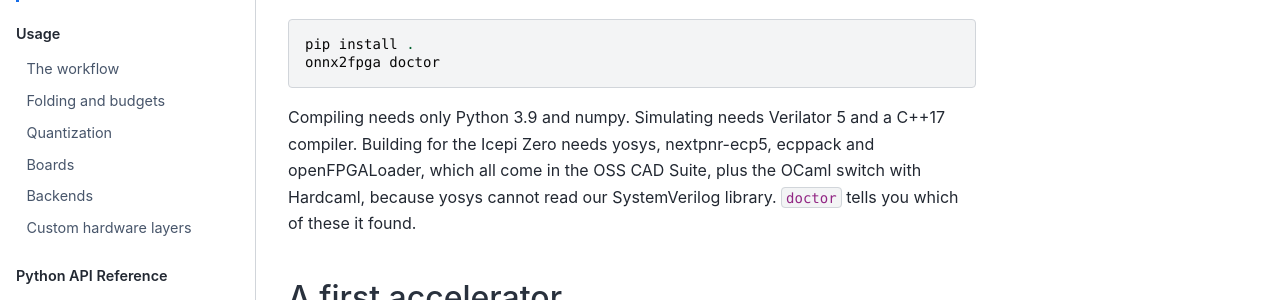
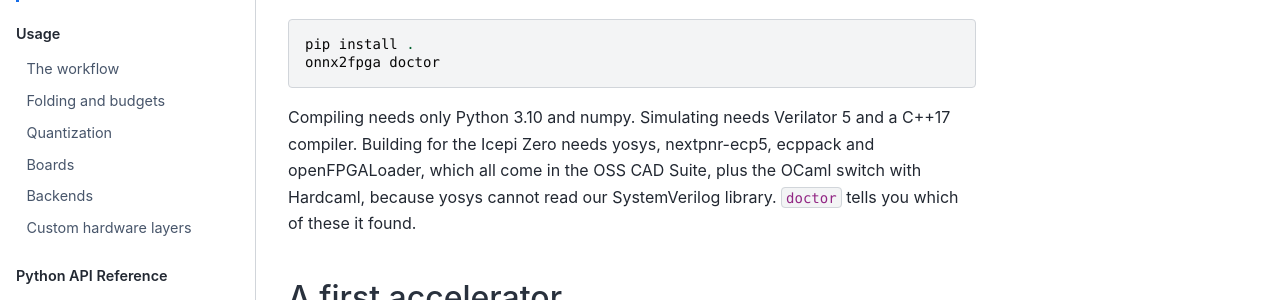
Before and after one commit to MarcosAsh/onnx2fpga, a Sphinx documentation site: the page built from docs/getting-started.md, in a window 1280 px wide and 900 px high. Shown: the part 205-505 px from the top of the window. Built offline with Sphinx 7.4.7 and the Sphinx Book theme 1.1.4, drawn with Linux system fonts in a browser that asks for light colours; the version number is read from the project's files by our own code.

Commit message:
require python 3.10

````diff
--- a/docs/getting-started.md
+++ b/docs/getting-started.md
@@ -9,7 +9,7 @@
 onnx2fpga doctor
 ```
 
-Compiling needs only Python 3.9 and numpy. Simulating needs Verilator 5 and a
+Compiling needs only Python 3.10 and numpy. Simulating needs Verilator 5 and a
 C++17 compiler. Building for the Icepi Zero needs yosys, nextpnr-ecp5, ecppack
 and openFPGALoader, which all come in the OSS CAD Suite, plus the OCaml switch
 with Hardcaml, because yosys cannot read our SystemVerilog library. `doctor`
--- a/pyproject.toml
+++ b/pyproject.toml
@@ -7,7 +7,7 @@
 version = "0.1.0"
 description = "Compile ONNX models into streaming dataflow FPGA accelerators"
 readme = "README.md"
-requires-python = ">=3.9"
+requires-python = ">=3.10"
 license = { text = "Apache-2.0" }
 dependencies = ["numpy>=1.20"]
 keywords = ["onnx", "fpga", "compiler", "systemverilog", "quantization"]
````
Also changed, not shown: 1 other file.
